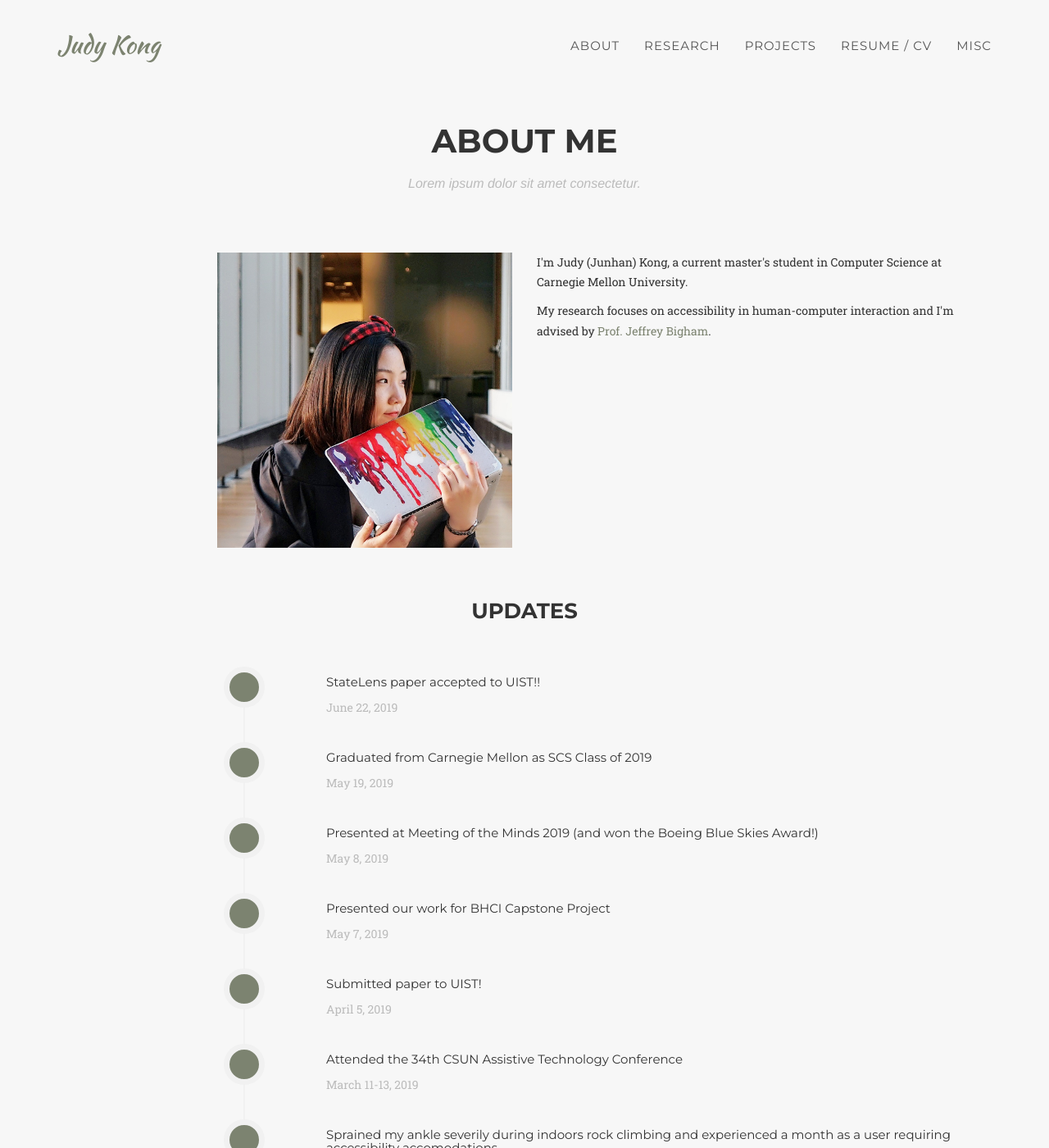
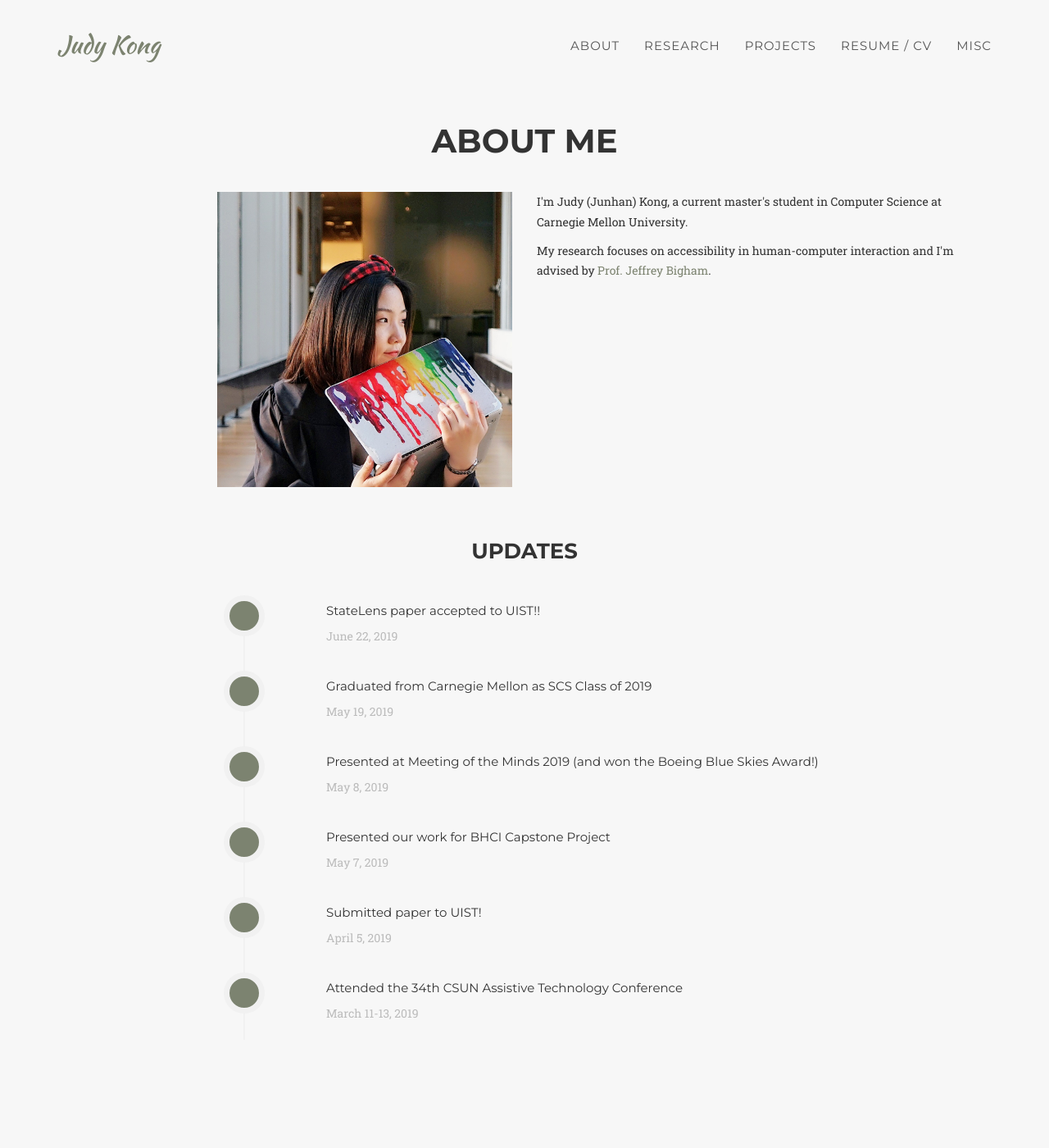
Before and after one commit to judykong97/judykong97.github.io, a Jekyll site: the page built from about.html, in a window 1280 px wide and 1400 px high. Shown: the whole window at 82% size. Built offline with Jekyll 4.4.1, drawn with Linux system fonts in a browser that asks for light colours; some web fonts are replaced; some of the changed text lies outside the part shown.

Commit message:
Just some style changes

```diff
--- a/about.html
+++ b/about.html
@@ -8,7 +8,7 @@
         <div class="row">
             <div class="col-lg-12 text-center">
                 <h2 class="section-heading">About Me</h2>
-                <h3 class="section-subheading text-muted">Lorem ipsum dolor sit amet consectetur.</h3>
+                <!-- <h3 class="section-subheading text-muted">Lorem ipsum dolor sit amet consectetur.</h3> -->
             </div>
         </div>
         <div class="row">
@@ -29,7 +29,6 @@
                 <h3>Updates</h3>
             </div>
         </div>
-        <br><br>
         <div class="row">
             <div class="col-lg-12">
                 <ul class="timeline">
@@ -111,45 +110,6 @@
                             </div>
                         </div>
                     </li>
-                    <li>
-                        <div class="timeline-image">
-                            <img class="img-circle img-responsive" src="/img/timeline/1.jpg" alt="">
-                        </div>
-                        <div class="timeline-panel">
-                            <div class="timeline-heading">
-                                <h5 class="subheading">Sprained my ankle severily during indoors rock climbing and experienced a month as a user requiring accessibility accomodations</h5>
-                            </div>
-                            <div class="timeline-body">
-                                <p class="text-muted">September ??, 2018</p>
-                            </div>
-                        </div>
-                    </li>
-                    <li>
-                        <div class="timeline-image">
-                            <img class="img-circle img-responsive" src="/img/timeline/1.jpg" alt="">
-                        </div>
-                        <div class="timeline-panel">
-                            <div class="timeline-heading">
-                                <h5 class="subheading">Staffed CMU first-year orientation as an Orientation Counselor</h5>
-                            </div>
-                            <div class="timeline-body">
-                                <p class="text-muted">September 18-24, 2018</p>
-                            </div>
-                        </div>
-                    </li>
-                    <li>
-                        <div class="timeline-image">
-                            <img class="img-circle img-responsive" src="/img/timeline/1.jpg" alt="">
-                        </div>
-                        <div class="timeline-panel">
-                            <div class="timeline-heading">
-                                <h5 class="subheading">Staffed CMU first-year orientation as an Orientation Counselor</h5>
-                            </div>
-                            <div class="timeline-body">
-                                <p class="text-muted">September 18-24, 2018</p>
-                            </div>
-                        </div>
-                    </li>
                 </ul>
             </div>
         </div>
```
Also changed, not shown: _includes/css/agency.css (+7 -2 lines).
